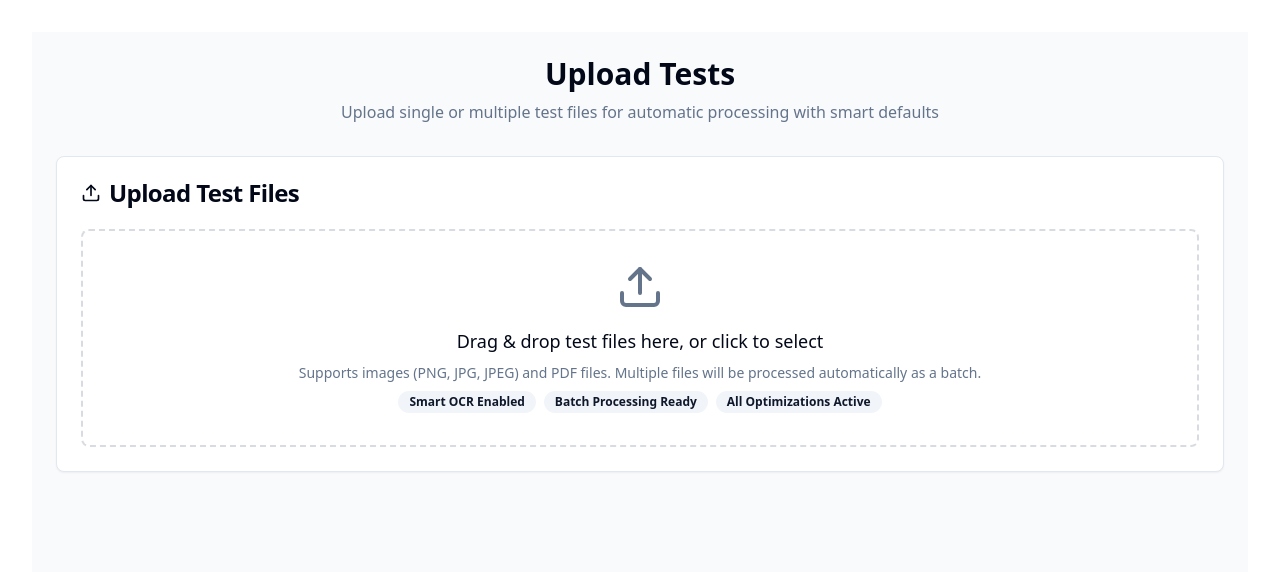
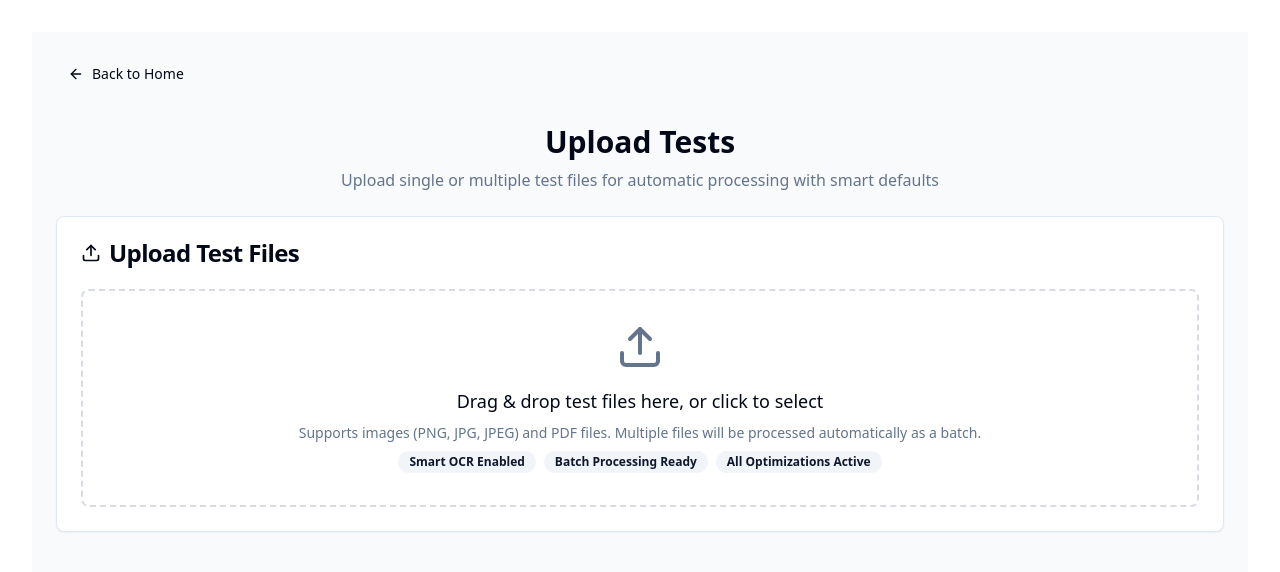
Before and after one commit to PabloLuisGarcia30/scholar-journey-insights, a React (Vite) app: page /upload-test in a window 1280 px wide. Shown: the top 572 px of the page. Built offline with nearby package versions, Linux system fonts and the light colour scheme.

Commit message:
Add back to home button
Add a button to navigate back to the home page on the Upload Test page.

```diff
--- a/src/pages/UploadTest.tsx
+++ b/src/pages/UploadTest.tsx
@@ -1,7 +1,8 @@
 
 import React, { useState, useCallback } from 'react';
 import { useDropzone } from 'react-dropzone';
-import { Upload, FileText, X, Play, CheckCircle, AlertCircle } from 'lucide-react';
+import { Upload, FileText, X, Play, CheckCircle, AlertCircle, ArrowLeft } from 'lucide-react';
+import { Link } from 'react-router-dom';
 import { Card, CardContent, CardHeader, CardTitle } from '@/components/ui/card';
 import { Button } from '@/components/ui/button';
 import { Badge } from '@/components/ui/badge';
@@ -273,6 +274,15 @@ const UploadTest = () => {
 
   return (
     <div className="container mx-auto p-6 space-y-6">
+      <div className="flex items-center gap-4 mb-8">
+        <Button asChild variant="ghost" size="sm">
+          <Link to="/" className="flex items-center gap-2">
+            <ArrowLeft className="h-4 w-4" />
+            Back to Home
+          </Link>
+        </Button>
+      </div>
+
       <div className="text-center mb-8">
         <h1 className="text-3xl font-bold mb-2">Upload Tests</h1>
         <p className="text-muted-foreground">
```
